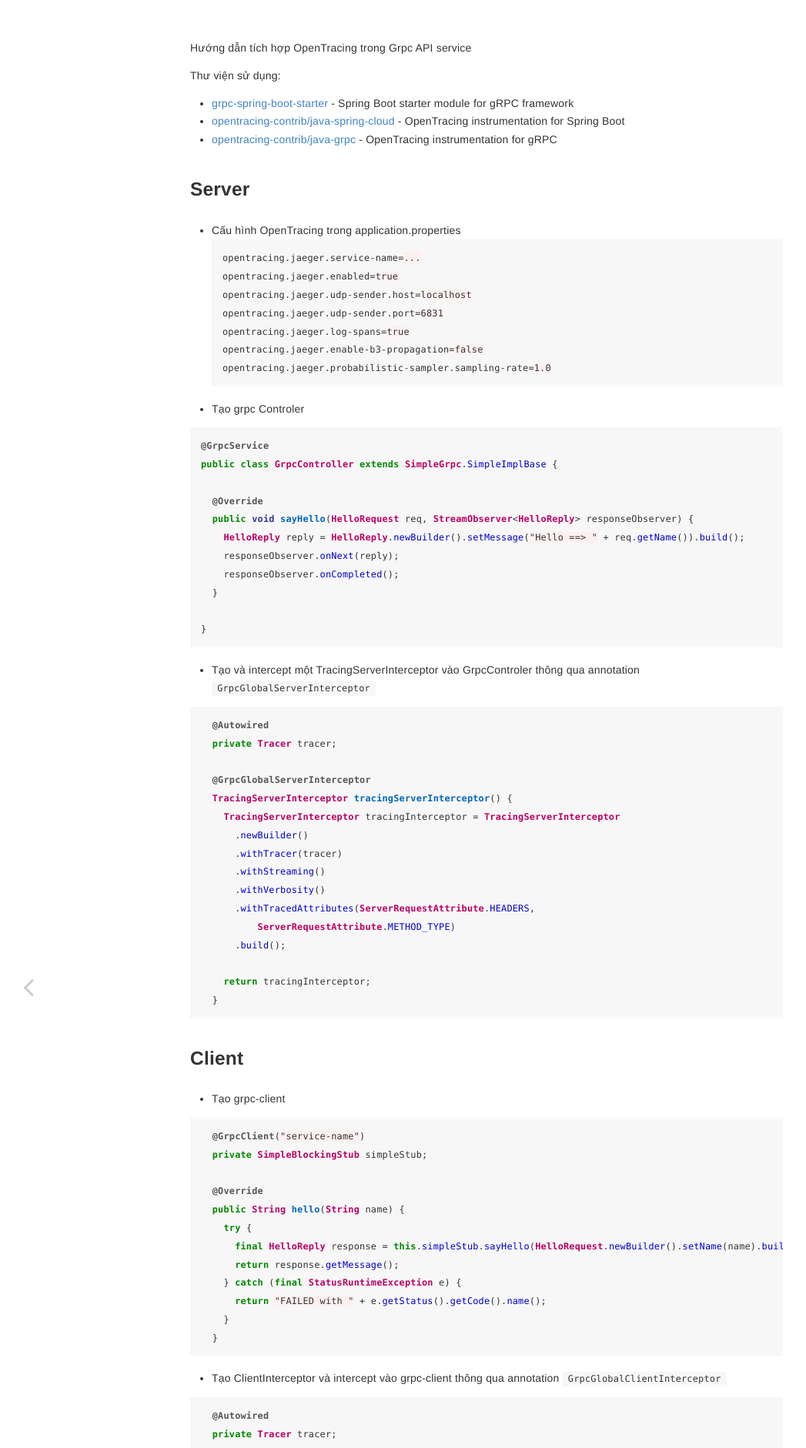
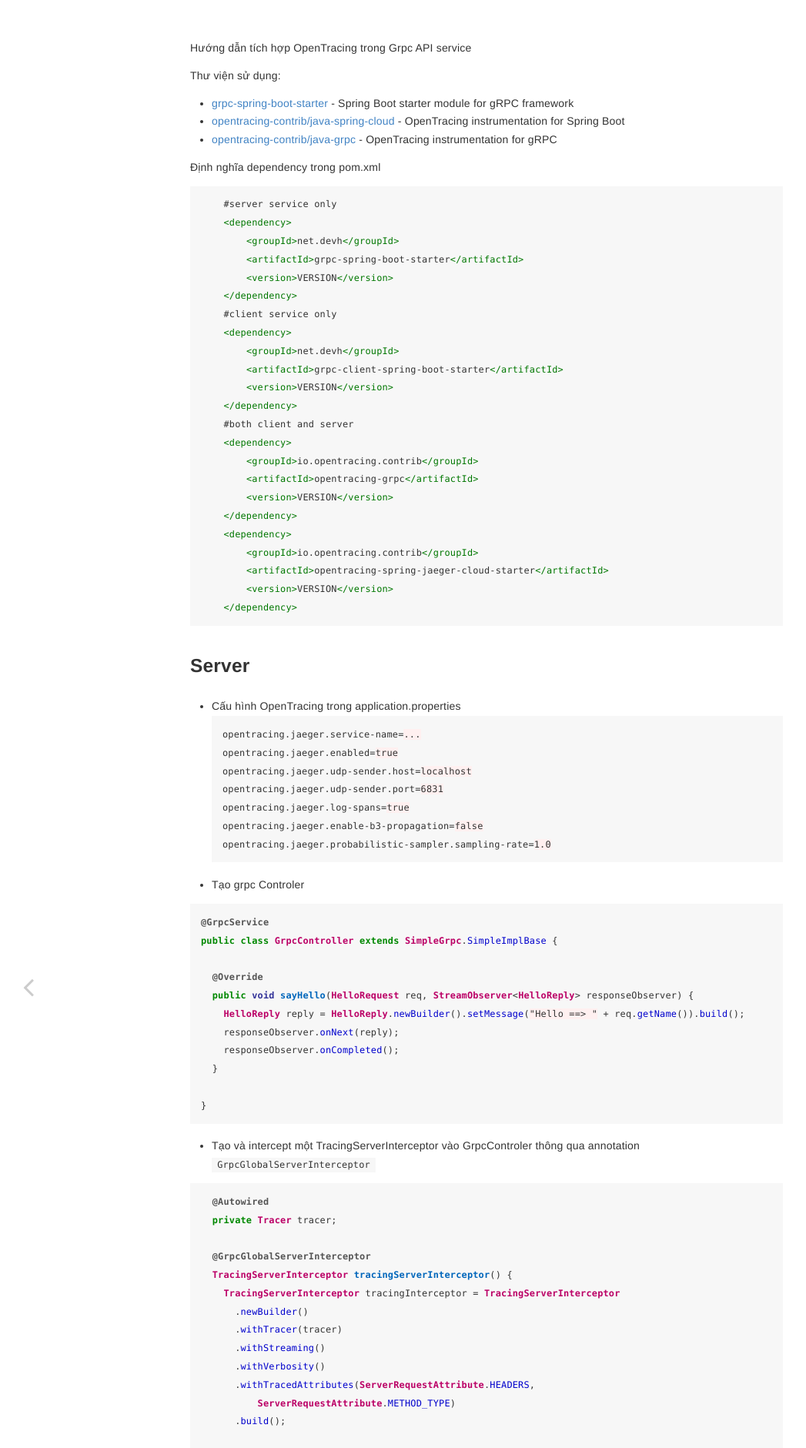
Before and after one commit to huypva/code-by-example-site, a Jekyll site: the page built from _posts/2021-08-30-grpc-tracing.md, in a window 1280 px wide. Shown: the part 378-2259 px from the top of the page at 77% size, without its empty margins (8-1055 px from the left). Built offline with Jekyll 4.4.1, drawn with Linux system fonts in a browser that asks for light colours.

Commit message:
Add dependency

````diff
--- a/_posts/2021-08-30-grpc-tracing.md
+++ b/_posts/2021-08-30-grpc-tracing.md
@@ -17,6 +17,33 @@ Thư viện sử dụng:
 - [grpc-spring-boot-starter](https://github.com/yidongnan/grpc-spring-boot-starter) - Spring Boot starter module for gRPC framework
 - [opentracing-contrib/java-spring-cloud](https://github.com/opentracing-contrib/java-spring-cloud) - OpenTracing instrumentation for Spring Boot
 - [opentracing-contrib/java-grpc](https://github.com/opentracing-contrib/java-grpc) - OpenTracing instrumentation for gRPC
+
+Định nghĩa dependency trong pom.xml
+```xml
+    #server service only
+    <dependency>
+        <groupId>net.devh</groupId>
+        <artifactId>grpc-spring-boot-starter</artifactId>
+        <version>VERSION</version>
+    </dependency>
+    #client service only
+    <dependency>
+        <groupId>net.devh</groupId>
+        <artifactId>grpc-client-spring-boot-starter</artifactId>
+        <version>VERSION</version>
+    </dependency>
+    #both client and server
+    <dependency>
+        <groupId>io.opentracing.contrib</groupId>
+        <artifactId>opentracing-grpc</artifactId>
+        <version>VERSION</version>
+    </dependency>
+    <dependency>
+        <groupId>io.opentracing.contrib</groupId>
+        <artifactId>opentracing-spring-jaeger-cloud-starter</artifactId>
+        <version>VERSION</version>
+    </dependency>
+```
 
 ## Server
 
````
